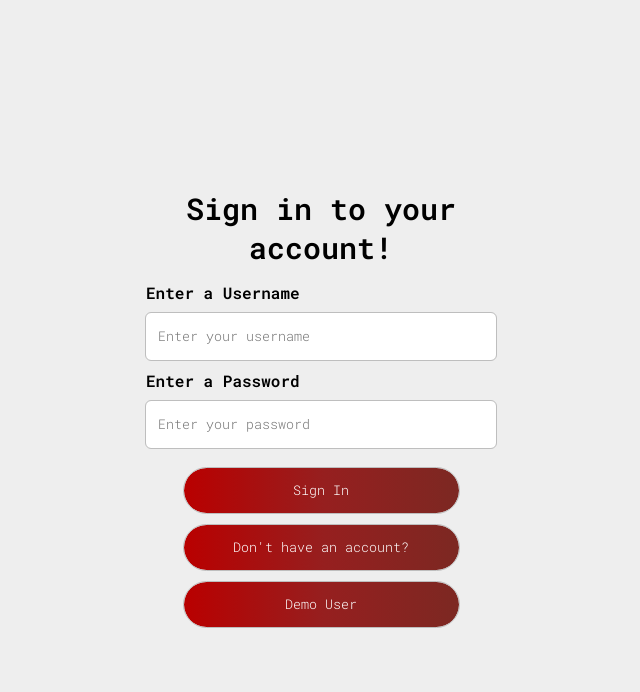
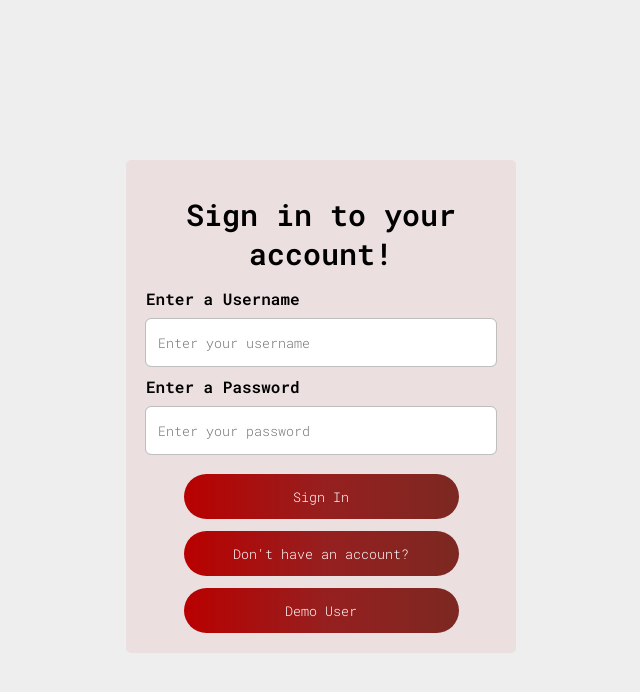
Before and after one commit to anthill499/passwordmanagerjs, a React (Create React App) app in the folder frontend/: page /#/signin in a window 1280 px wide. Shown: the top 692 px of the page, without its empty margins (319-959 px from the left). Built offline with nearby package versions, Linux system fonts and the light colour scheme.

Commit message:
more css

```diff
--- a/frontend/src/styles/auth.css
+++ b/frontend/src/styles/auth.css
@@ -1,10 +1,16 @@
 .Auth-Form {
   display: flex;
   flex-direction: column;
-  height: 100vh;
   justify-content: center;
   width: 350px;
+  position: absolute;
+  left: 0;
+  right: 0;
+  top: 20%;
+  background-color: #b9000010;
+  padding: 20px;
   margin: auto;
+  border-radius: 5px;
 }
 
 .Auth-Form form {
@@ -46,7 +52,7 @@
   width: 275px;
   border-radius: 25px;
   border: none;
-  outline: 0.5px solid #bebebe;
+  /* outline: 0.5px solid #bebebe; */
   background: #b90000;
   background: -moz-linear-gradient(left, #b90000 0%, #961f1f 51%, #7c2822 100%);
   background: -webkit-linear-gradient(
```
